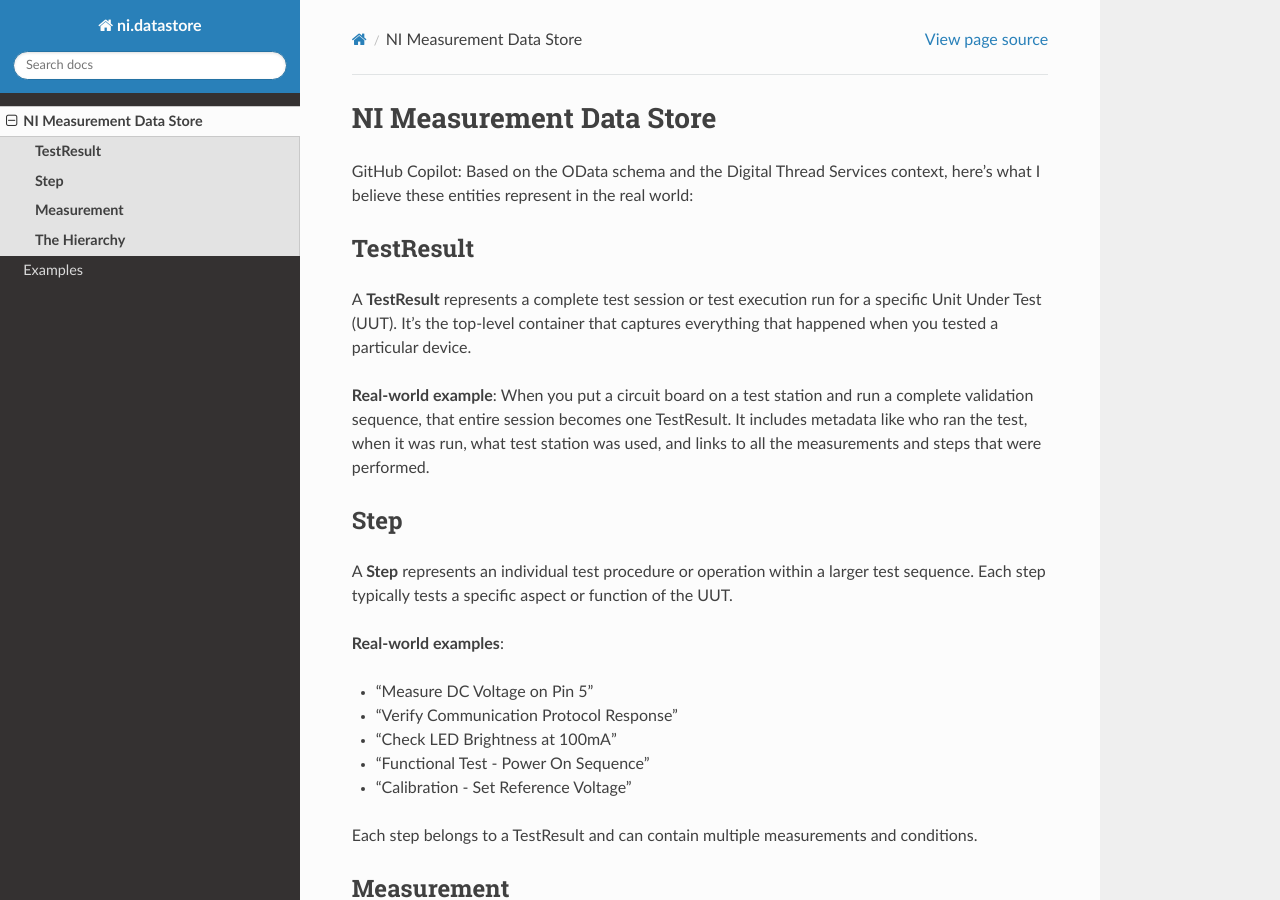
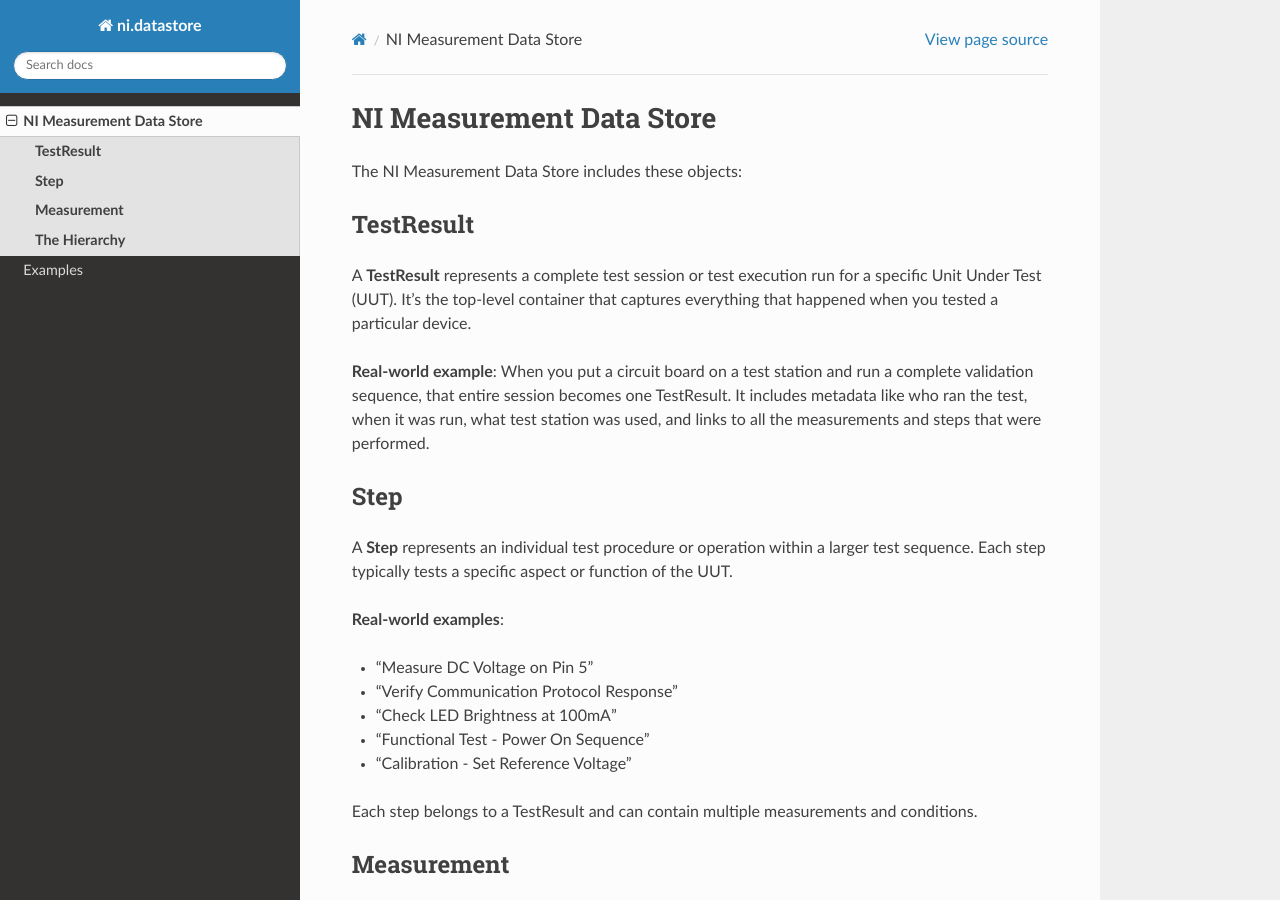
Before and after one commit to ni/datastore-python, a Sphinx documentation site: the page built from docs/reference/data-store-usage.md, in a window 1280 px wide and 900 px high. Built offline with Sphinx 7.4.7 and the Read the Docs theme 3.1.0, drawn with Linux system fonts in a browser that asks for light colours; pages that are not in the unit, such as notebooks, are missing from menus.

Commit message:
Update data-store-usage.md to not mention Copilot

```diff
--- a/docs/reference/data-store-usage.md
+++ b/docs/reference/data-store-usage.md
@@ -1,6 +1,6 @@
 # NI Measurement Data Store
 
-GitHub Copilot: Based on the OData schema and the Digital Thread Services context, here's what I believe these entities represent in the real world:
+The NI Measurement Data Store includes these objects:
 
 ## **TestResult**
 A **TestResult** represents a complete test session or test execution run for a specific Unit Under Test (UUT). It's the top-level container that captures everything that happened when you tested a particular device.
```
